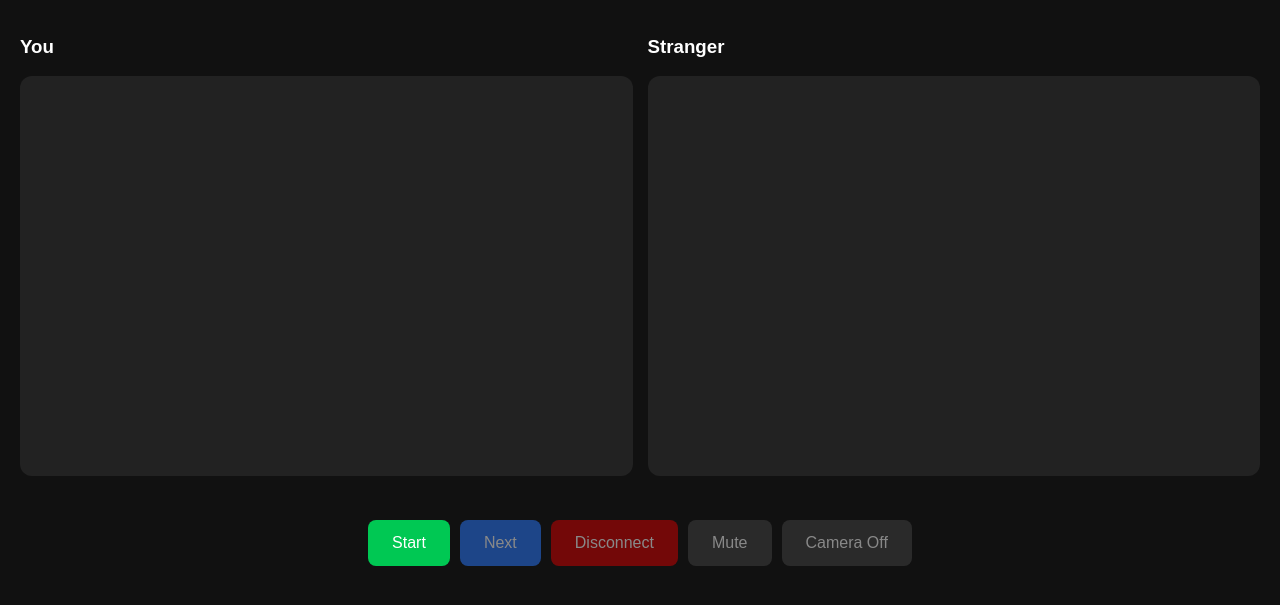
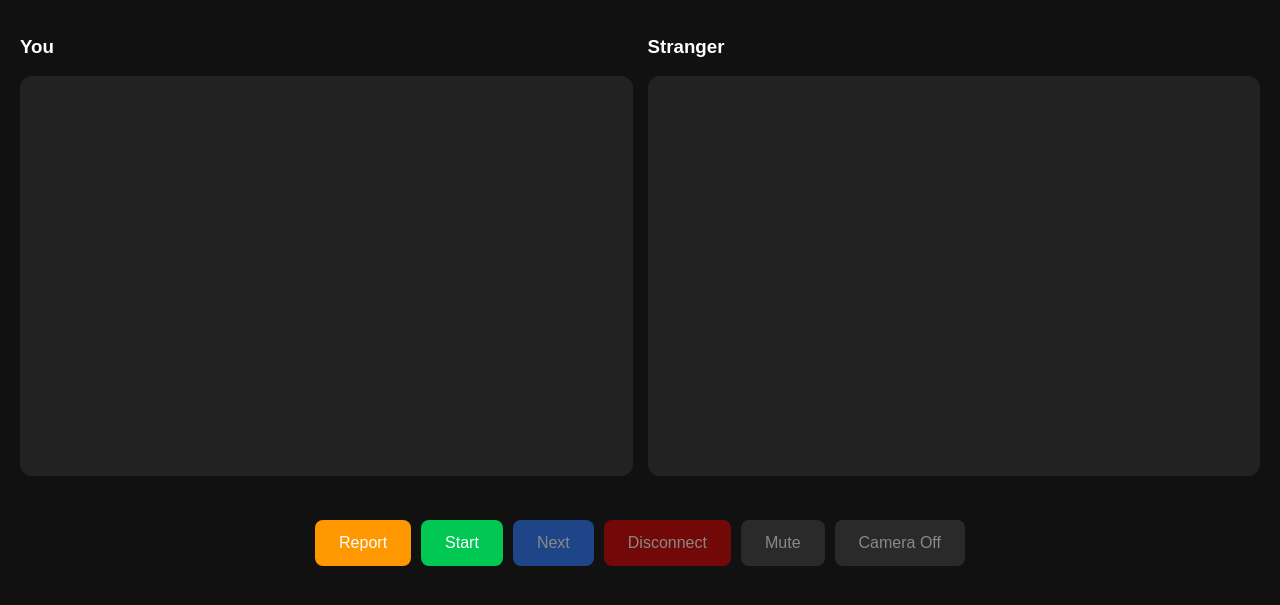
Before and after one commit to adarshmr183-stack/random-video-chat, a website: page public/index.html in a window 1280 px wide. Shown: the part 131-736 px from the top of the page. Drawn offline with nearby package versions, Linux system fonts and the light colour scheme; no server answers.

Commit message:
Add report button and deployment fix

```diff
--- a/public/index.html
+++ b/public/index.html
@@ -8,6 +8,10 @@
     <title>Random Video Chat</title>
 
     <style>
+        #reportBtn {
+    background: #ff9800;
+    color: white;
+}
         * {
             box-sizing: border-box;
         }
@@ -128,6 +132,7 @@
     </div>
 
     <div class="controls">
+        <button id="reportBtn">Report</button>
         <button id="startBtn">Start</button>
         <button id="nextBtn" disabled>Next</button>
         <button id="disconnectBtn" disabled>Disconnect</button>
--- a/server.js
+++ b/server.js
@@ -96,6 +96,6 @@ function disconnectPartner(socket) {
     }
 }
 
-server.listen(PORT, () => {
-    console.log(`Server running at http://localhost:${PORT}`);
+server.listen(PORT, "0.0.0.0", () => {
+    console.log(`Server running on port ${PORT}`);
 });
```
